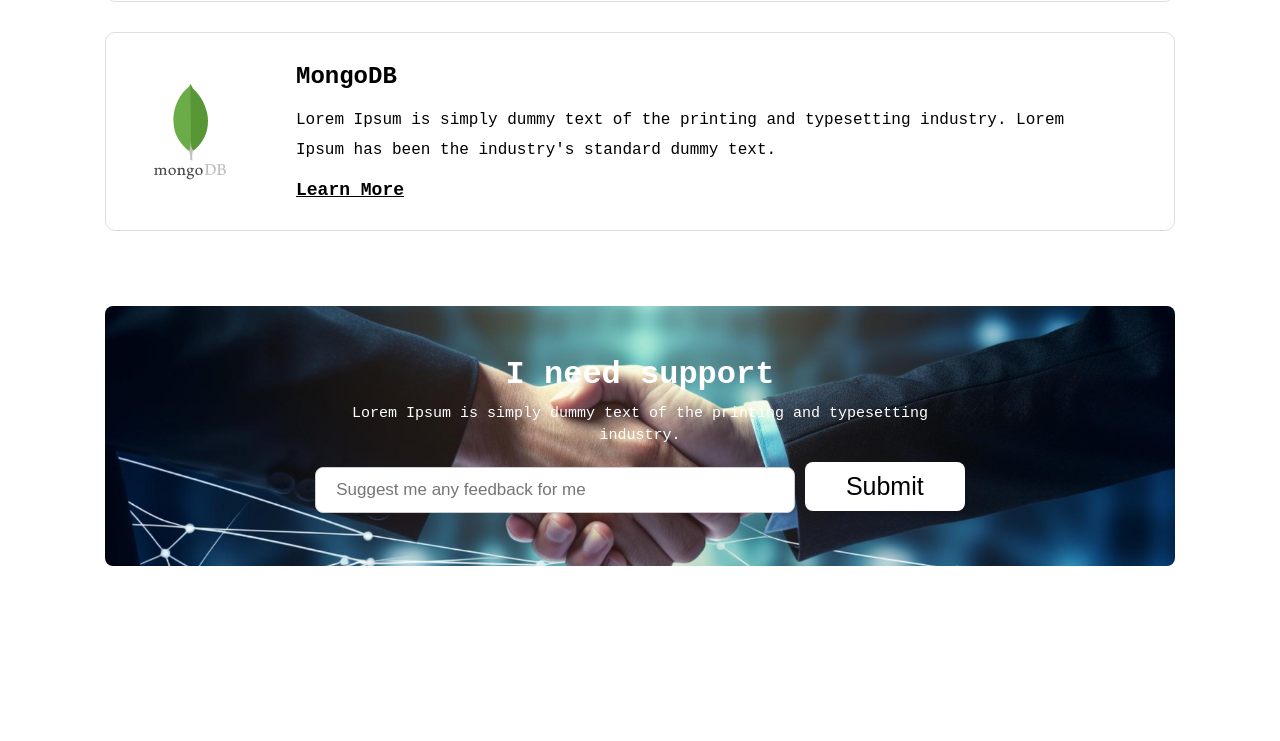
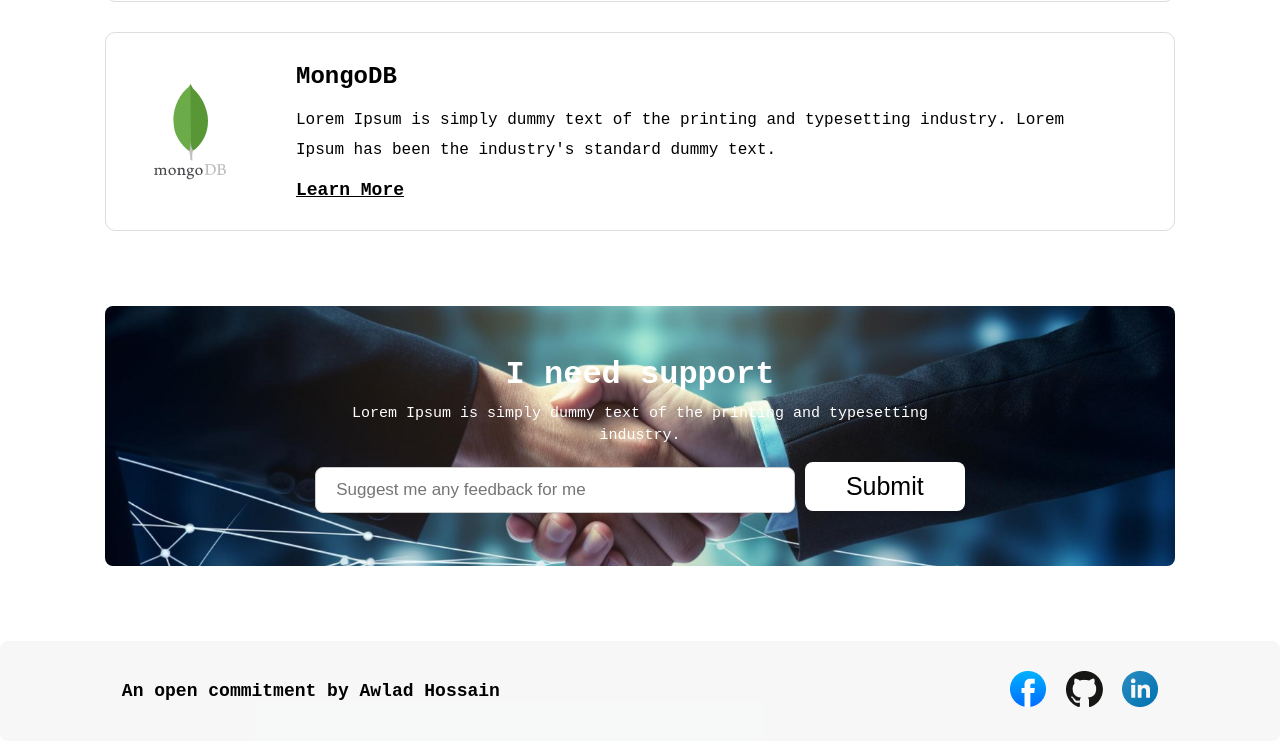
Before and after one commit to developernagor/assignment-1, a plain HTML site: page index.html in a window 1280 px wide. Shown: the part 3871-4612 px from the top of the page. Before the commit the page ends 4512 px from the top, so only its background shows below. Drawn offline with Linux system fonts and the light colour scheme; a web font is replaced by a local one.

Commit message:
added footer section

```diff
--- a/index.html
+++ b/index.html
@@ -194,6 +194,17 @@
 
     <!-- Footer section start -->
     <footer>
+        <div class="footer">
+            <div class="footer-content">
+                <h4>An open commitment by Awlad Hossain</h4>
+            </div>
+            <div class="footer-image">
+                <a href=""><img src="./assets/facebook.png" alt=""></a>
+                <a href=""><img src="./assets/github.png" alt=""></a>
+                <a href=""><img src="./assets/linkedin-icon 1.png" alt=""></a>
+            </div>
+        </div>
+
 
     </footer>
     <!-- Footer section end -->
--- a/styles/style.css
+++ b/styles/style.css
@@ -17,7 +17,7 @@ body{
 
 
 /* shared style */
-.navbar, .banner, .footer{
+.navbar, .banner, footer{
     max-width: 1350px;
     margin: 0 auto;
 }
@@ -436,5 +436,35 @@ input[type=submit] {
 
 
 /* Footer section styles start */
+footer{
+    height: 50px;
+    background-color: rgba(13,19,33,.03);
+    border-radius: 8px;
+    padding: 50px 0;
+    display: flex;
+
+}
+.footer{
+    max-width: 1070px;
+    margin: 0 auto;
+    display: flex;
+    /* justify-content: space-between; */
+    align-items: center;
+    /* padding: 0px;
+    padding-bottom: 60px; */
+
+}
+.footer-content{
+    font-size: 18px;
+    font-weight: 600;
+    margin-right: 500px;
+
+}
+.footer-image{
+
+}
+.footer-image img{
+    margin-left: 10px;
+}
 
 /* Footer section styles end */
```
